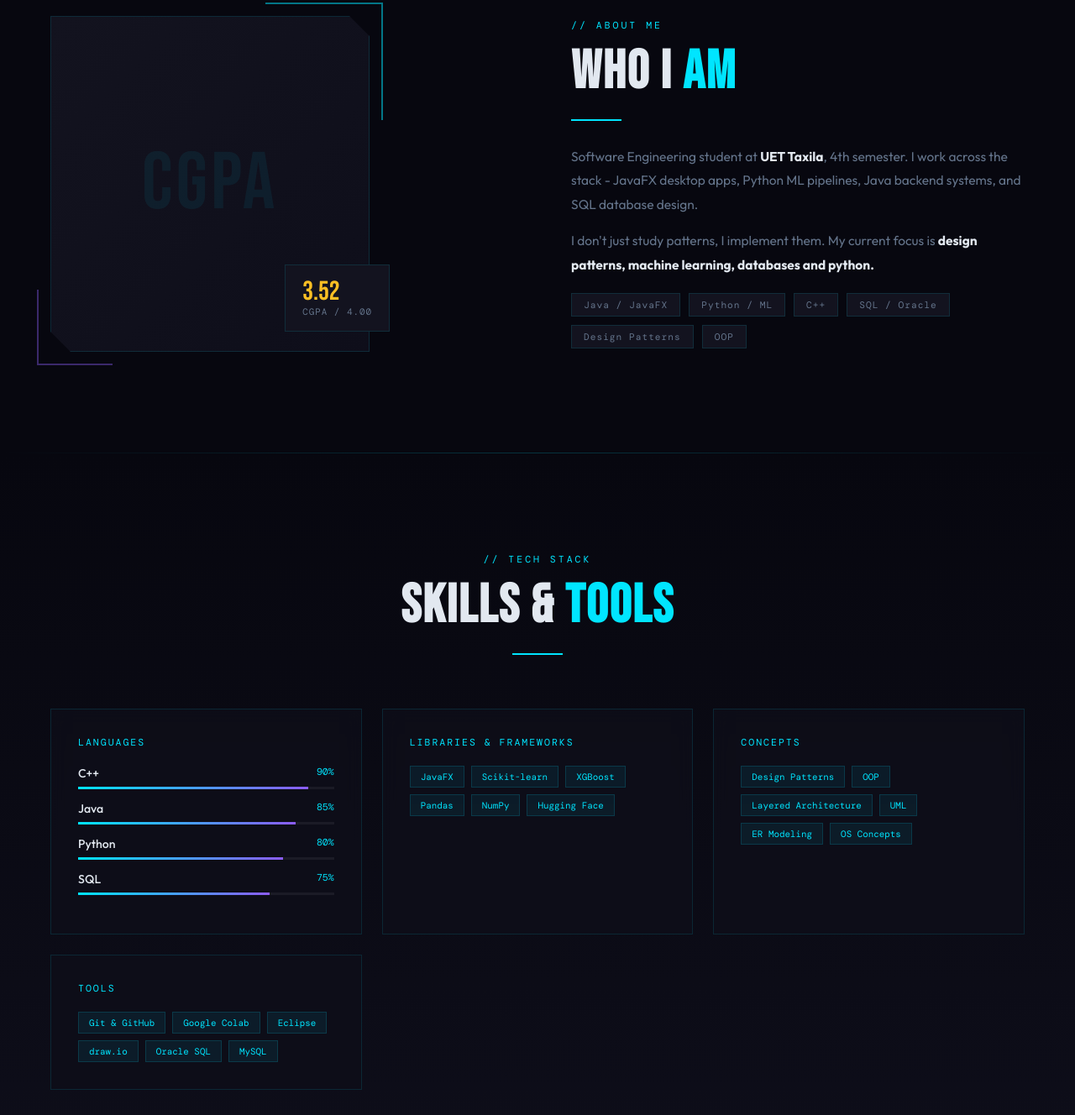
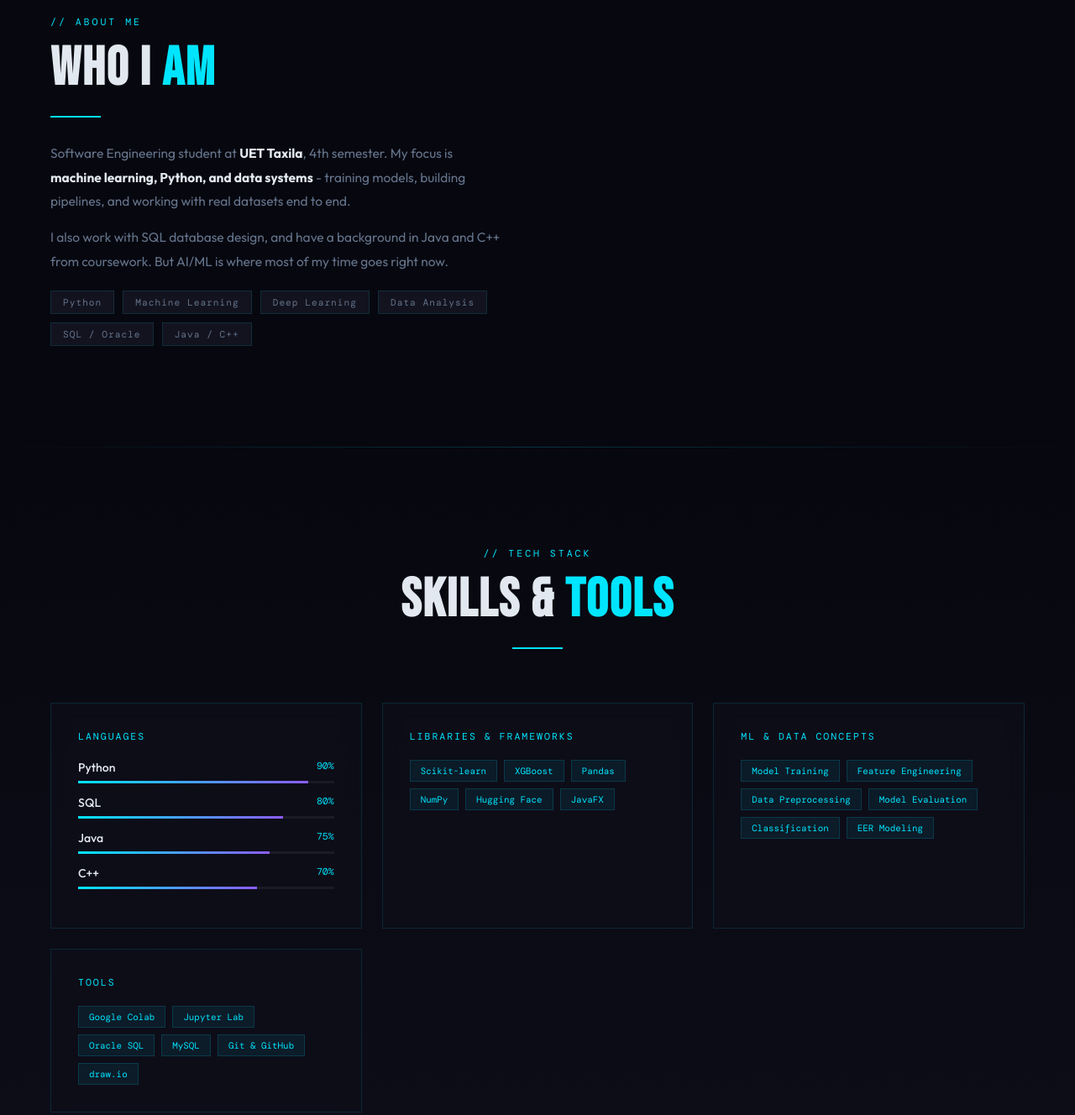
Before and after one commit to rslaanfareed/rslaanfareed.github.io, a plain HTML site: page index.html in a window 1280 px wide. Shown: the part 901-2229 px from the top of the page at 84% size. Drawn offline with nearby package versions, Linux system fonts and the light colour scheme.

Commit message:
Revise portfolio content and update project details
Updated project descriptions and skills in the portfolio section. Removed outdated projects and added new ones related to machine learning and database design.

```diff
--- a/index.html
+++ b/index.html
@@ -161,7 +161,7 @@
   <div class="hero-content">
     <div class="hero-tag">// Software Engineer · UET Taxila · Batch 24-SE</div>
     <h1 class="hero-name">MUHAMMAD<br>ARSLAN <span>FAREED</span></h1>
-    <p class="hero-title">SE student at UET Taxila. I build <strong>desktop apps, ML models, and backend systems.</strong> Focused on writing code that actually works, not just code that compiles.</p>
+    <p class="hero-title">SE student at UET Taxila. I build <strong>machine learning models, Python pipelines, and data-driven systems.</strong> Focused on writing code that actually works, not just code that compiles.</p>
     <div class="hero-actions">
       <a href="#projects" class="btn-primary">View Projects</a>
       <a href="#contact" class="btn-outline">Get In Touch</a>
@@ -173,26 +173,18 @@
 
 <section id="about">
   <div class="reveal">
-    <div class="about-img-wrap">
-      <div class="about-img-bg"><div class="about-initials">CGPA</div></div>
-      <div class="about-img-accent"></div>
-      <div class="about-img-accent2"></div>
-      <div class="about-badge"><div class="badge-num">3.52</div><div class="badge-text">CGPA / 4.00</div></div>
-    </div>
-  </div>
-  <div class="reveal">
     <div class="section-tag">// about me</div>
     <h2 class="section-title">WHO I <span>AM</span></h2>
     <div class="section-divider sd-left"></div>
-    <p class="about-text">Software Engineering student at <strong>UET Taxila</strong>, 4th semester. I work across the stack - JavaFX desktop apps, Python ML pipelines, Java backend systems, and SQL database design.</p>
-    <p class="about-text">I don't just study patterns, I implement them. My current focus is <strong>design patterns, machine learning, databases and python.</strong></p>
+    <p class="about-text">Software Engineering student at <strong>UET Taxila</strong>, 4th semester. My focus is <strong>machine learning, Python, and data systems</strong> - training models, building pipelines, and working with real datasets end to end.</p>
+    <p class="about-text">I also work with SQL database design, and have a background in Java and C++ from coursework. But AI/ML is where most of my time goes right now.</p>
     <div class="highlight-chips">
-      <span class="chip">Java / JavaFX</span>
-      <span class="chip">Python / ML</span>
-      <span class="chip">C++</span>
+      <span class="chip">Python</span>
+      <span class="chip">Machine Learning</span>
+      <span class="chip">Deep Learning</span>
+      <span class="chip">Data Analysis</span>
       <span class="chip">SQL / Oracle</span>
-      <span class="chip">Design Patterns</span>
-      <span class="chip">OOP</span>
+      <span class="chip">Java / C++</span>
     </div>
   </div>
 </section>
@@ -207,32 +199,32 @@
   <div class="skills-grid">
     <div class="skill-category reveal">
       <div class="skill-cat-title">Languages</div>
-      <div class="skill-item"><div class="skill-row"><span class="skill-name">C++</span><span class="skill-pct">90%</span></div><div class="skill-bar"><div class="skill-fill" data-width="90"></div></div></div>
-      <div class="skill-item"><div class="skill-row"><span class="skill-name">Java</span><span class="skill-pct">85%</span></div><div class="skill-bar"><div class="skill-fill" data-width="85"></div></div></div>
-      <div class="skill-item"><div class="skill-row"><span class="skill-name">Python</span><span class="skill-pct">80%</span></div><div class="skill-bar"><div class="skill-fill" data-width="80"></div></div></div>
-      <div class="skill-item"><div class="skill-row"><span class="skill-name">SQL</span><span class="skill-pct">75%</span></div><div class="skill-bar"><div class="skill-fill" data-width="75"></div></div></div>
+      <div class="skill-item"><div class="skill-row"><span class="skill-name">Python</span><span class="skill-pct">90%</span></div><div class="skill-bar"><div class="skill-fill" data-width="90"></div></div></div>
+      <div class="skill-item"><div class="skill-row"><span class="skill-name">SQL</span><span class="skill-pct">80%</span></div><div class="skill-bar"><div class="skill-fill" data-width="80"></div></div></div>
+      <div class="skill-item"><div class="skill-row"><span class="skill-name">Java</span><span class="skill-pct">75%</span></div><div class="skill-bar"><div class="skill-fill" data-width="75"></div></div></div>
+      <div class="skill-item"><div class="skill-row"><span class="skill-name">C++</span><span class="skill-pct">70%</span></div><div class="skill-bar"><div class="skill-fill" data-width="70"></div></div></div>
     </div>
     <div class="skill-category reveal">
       <div class="skill-cat-title">Libraries & Frameworks</div>
       <div class="skill-tags">
-        <span class="skill-tag">JavaFX</span><span class="skill-tag">Scikit-learn</span><span class="skill-tag">XGBoost</span>
-        <span class="skill-tag">Pandas</span><span class="skill-tag">NumPy</span><span class="skill-tag">Hugging Face</span>
+        <span class="skill-tag">Scikit-learn</span><span class="skill-tag">XGBoost</span><span class="skill-tag">Pandas</span>
+        <span class="skill-tag">NumPy</span><span class="skill-tag">Hugging Face</span><span class="skill-tag">JavaFX</span>
       </div>
     </div>
     <div class="skill-category reveal">
-      <div class="skill-cat-title">Concepts</div>
+      <div class="skill-cat-title">ML &amp; Data Concepts</div>
       <div class="skill-tags">
-        <span class="skill-tag">Design Patterns</span><span class="skill-tag">OOP</span>
-        <span class="skill-tag">Layered Architecture</span><span class="skill-tag">UML</span>
-        <span class="skill-tag">ER Modeling</span><span class="skill-tag">OS Concepts</span>
+        <span class="skill-tag">Model Training</span><span class="skill-tag">Feature Engineering</span>
+        <span class="skill-tag">Data Preprocessing</span><span class="skill-tag">Model Evaluation</span>
+        <span class="skill-tag">Classification</span><span class="skill-tag">EER Modeling</span>
       </div>
     </div>
     <div class="skill-category reveal">
       <div class="skill-cat-title">Tools</div>
       <div class="skill-tags">
-        <span class="skill-tag">Git & GitHub</span><span class="skill-tag">Google Colab</span>
-        <span class="skill-tag">Eclipse</span><span class="skill-tag">draw.io</span>
+        <span class="skill-tag">Google Colab</span><span class="skill-tag">Jupyter Lab</span>
         <span class="skill-tag">Oracle SQL</span><span class="skill-tag">MySQL</span>
+        <span class="skill-tag">Git & GitHub</span><span class="skill-tag">draw.io</span>
       </div>
     </div>
   </div>
@@ -249,6 +241,22 @@
 
     <div class="project-card reveal">
       <div class="project-num">01</div>
+      <div class="project-title">Handwritten Digit Recognition</div>
+      <p class="project-desc">CNN trained on MNIST and extended with EMNIST for full alphanumeric recognition. Full preprocessing, training, and evaluation pipeline in Python.</p>
+      <div class="project-tags"><span class="ptag">Python</span><span class="ptag">Deep Learning</span><span class="ptag">Image Classification</span></div>
+      <a href="https://github.com/rslaanfareed/HandwrittenDigitRecognition" target="_blank" class="project-link">View on GitHub →</a>
+    </div>
+
+    <div class="project-card reveal">
+      <div class="project-num">02</div>
+      <div class="project-title">Skill Exchange Platform — DB</div>
+      <p class="project-desc">Relational database schema for a skill exchange platform. Designed in Oracle SQL with full EER modeling, constraints, and queries.</p>
+      <div class="project-tags"><span class="ptag">Oracle SQL</span><span class="ptag">Database Design</span><span class="ptag">EER Modeling</span></div>
+      <a href="https://github.com/rslaanfareed/Skill_Exchange_Platform" target="_blank" class="project-link">View on GitHub →</a>
+    </div>
+
+    <div class="project-card reveal">
+      <div class="project-num">03</div>
       <div class="project-title">Grocery Store Manager</div>
       <p class="project-desc">Console-based C++ application for managing store inventory, sales, and records. Built with structured OOP and file handling.</p>
       <div class="project-tags"><span class="ptag">C++</span><span class="ptag">OOP</span><span class="ptag">File Handling</span></div>
@@ -256,15 +264,7 @@
     </div>
 
     <div class="project-card reveal">
-      <div class="project-num">02</div>
-      <div class="project-title">Handwritten Digit Recognition</div>
-      <p class="project-desc">ML model that classifies handwritten digits. Full preprocessing pipeline, model training and evaluation in Python.</p>
-      <div class="project-tags"><span class="ptag">Python</span><span class="ptag">Machine Learning</span><span class="ptag">Image Classification</span></div>
-      <a href="https://github.com/rslaanfareed/HandwrittenDigitRecognition" target="_blank" class="project-link">View on GitHub →</a>
-    </div>
-
-    <div class="project-card reveal">
-      <div class="project-num">03</div>
+      <div class="project-num">04</div>
       <div class="project-title">JavaFX Grocery Store Manager</div>
       <p class="project-desc">Full GUI desktop app in JavaFX — upgraded version of the C++ original. CSS-styled interface with complete inventory management.</p>
       <div class="project-tags"><span class="ptag">Java</span><span class="ptag">JavaFX</span><span class="ptag">CSS Styling</span></div>
@@ -272,19 +272,11 @@
     </div>
 
     <div class="project-card reveal">
-      <div class="project-num">04</div>
+      <div class="project-num">05</div>
       <div class="project-title">School Management System</div>
       <p class="project-desc">Console-based Java app managing students, teachers, and courses. Demonstrates core OOP concepts across a real-world domain.</p>
       <div class="project-tags"><span class="ptag">Java</span><span class="ptag">OOP</span><span class="ptag">Console App</span></div>
       <a href="https://github.com/rslaanfareed/School_Management_System_Console_Based" target="_blank" class="project-link">View on GitHub →</a>
-    </div>
-
-    <div class="project-card reveal">
-      <div class="project-num">05</div>
-      <div class="project-title">Skill Exchange Platform — DB</div>
-      <p class="project-desc">Relational database schema for a skill exchange platform. Designed in Oracle SQL with full EER modeling, constraints, and queries.</p>
-      <div class="project-tags"><span class="ptag">Oracle SQL</span><span class="ptag">Database Design</span><span class="ptag">EER Modeling</span></div>
-      <a href="https://github.com/rslaanfareed/Skill_Exchange_Platform" target="_blank" class="project-link">View on GitHub →</a>
     </div>
 
   </div>
```
